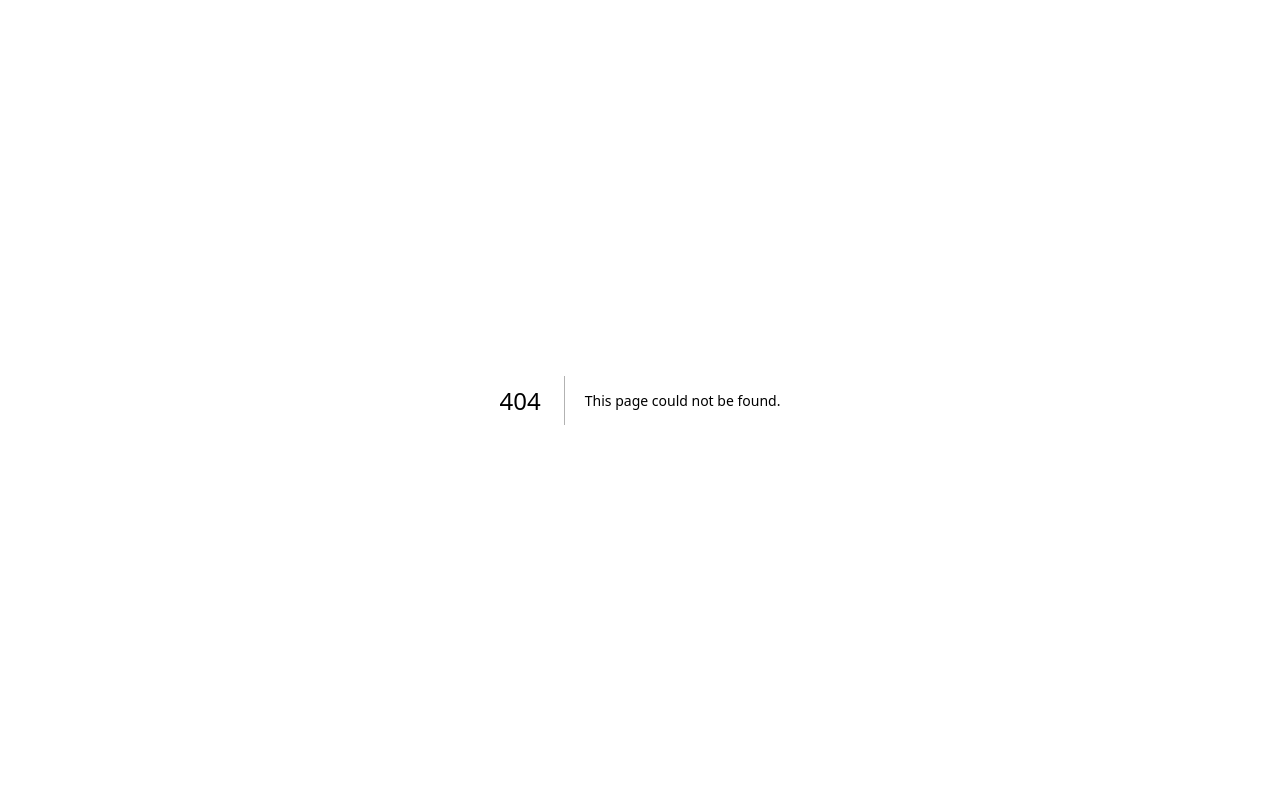
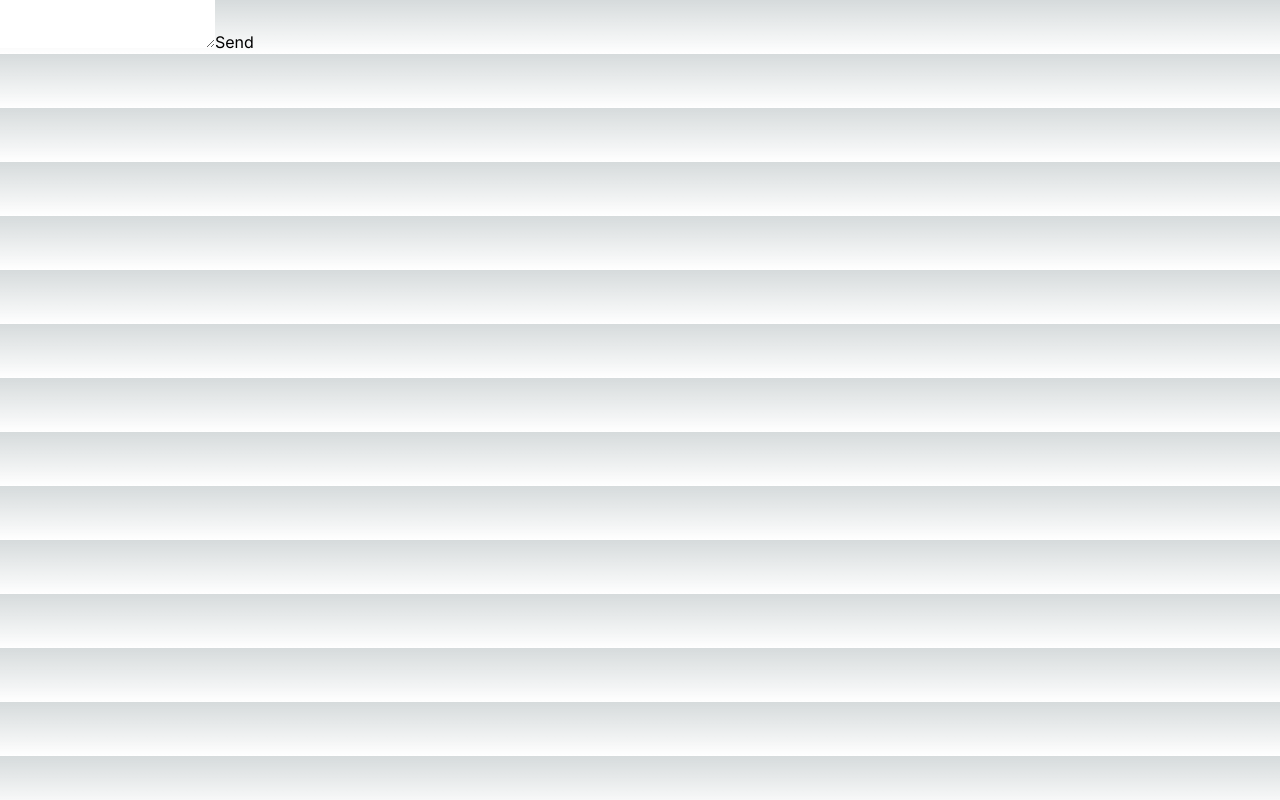
Before and after one commit to butterman0423/ai-custserve, a Next.js app: page /pages/support in a window 1280 px wide. Before the commit this address had no page. Built offline with nearby package versions, Linux system fonts and the light colour scheme.

Commit message:
Basic chat page; no styling

```diff
--- /dev/null
+++ b/app/pages/support/page.tsx
@@ -0,0 +1,28 @@
+'use client'
+import { useState } from "react";
+
+import Record from "@/components/Record";
+import TextCard from "@/components/TextCard";
+import InputField from "@/components/InputField";
+
+export default function Support() {
+    const [messages, setMessages] = useState<string[]>([]);
+    return (
+        <div>
+            <Record>
+                { messages.map((txt, idx) => {
+                    return (
+                        <TextCard key={idx} name='Sample' time={0} text={txt}/>
+                    );
+                })}
+            </Record>
+            <InputField onClick={async (txt) => {
+                const searchParams = new URLSearchParams({
+                    prompt: txt
+                })
+                const res = await fetch(`/api/talk?${searchParams.toString()}`);
+                setMessages([...messages, txt, await res.text()]);
+            }}/>
+        </div>
+    );
+}
--- /dev/null
+++ b/components/InputField.tsx
@@ -0,0 +1,28 @@
+import { useRef } from "react";
+
+type Options = {
+    onClick: (input: string) => void
+}
+
+export default function InputField({
+    onClick
+}: Options) {
+    const textRef = useRef<HTMLTextAreaElement>(null);
+
+    function handleClick() {
+        // Stop if unable to grab text
+        if(textRef == null || textRef.current === null) {
+            return;
+        }
+
+        const txt = textRef.current.value;
+        onClick(txt);
+    }
+
+    return (
+        <div>
+            <textarea className={'text-black'} ref={textRef}></textarea>
+            <button onClick={handleClick}>Send</button>
+        </div>
+    );
+}
--- /dev/null
+++ b/components/Record.tsx
@@ -0,0 +1,15 @@
+import { ReactElement, ReactNode } from "react";
+
+type Options = {
+    children?: ReactElement | ReactElement[]
+}
+
+export default function Record({
+    children
+}: Options) {
+    return (
+        <div>
+            { children }
+        </div>
+    );
+}
--- /dev/null
+++ b/components/TextCard.tsx
@@ -0,0 +1,22 @@
+type Options = {
+    name: string,
+    time: number,
+    text: string
+}
+
+export default function TextCard({
+    name, time, text
+}: Options) {
+    const date = new Date(time);
+    const ftime = date.toLocaleString();
+
+    return (
+        <div>
+            <div>
+                <span>{ name }</span>
+                <span>{ ftime }</span>
+            </div>
+            <p>{ text }</p>
+        </div>
+    );
+}
```
